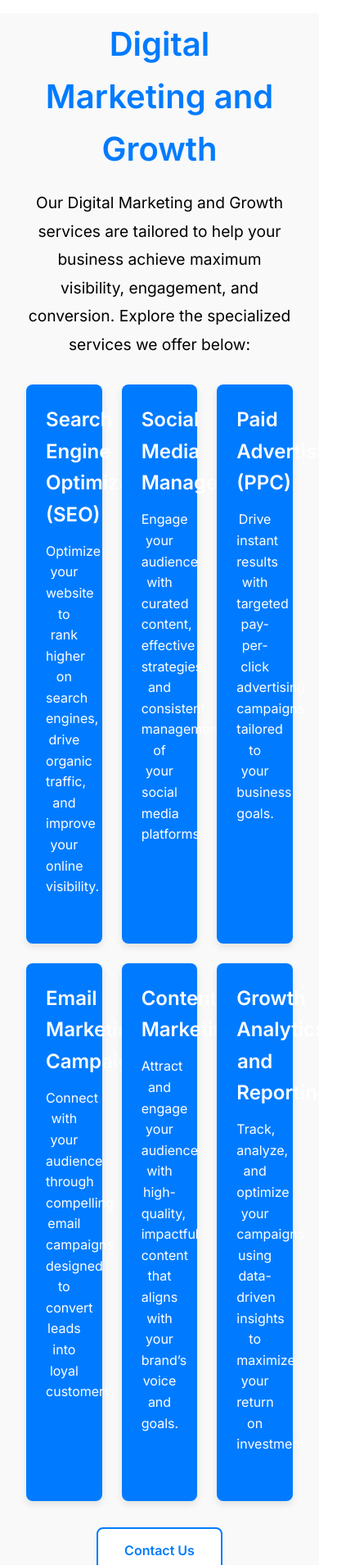
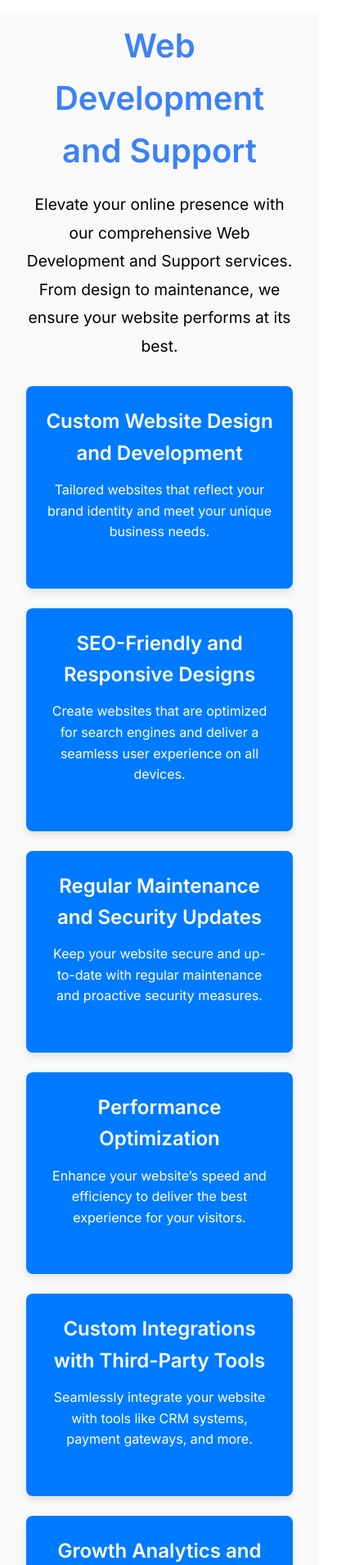
Before and after one commit to phenyo-code/DesignCraft, a plain HTML site: page webdev.html in a window 390 px wide. Shown: the part 52-1961 px from the top of the page at 82% size, 423 px wide, since content can reach past the window. Drawn offline with Linux system fonts and the light colour scheme.

Commit message:
Fixed the services boxes with accurate infomation

```diff
--- a/service.css
+++ b/service.css
@@ -650,12 +650,51 @@
     padding: 2rem;
     background-color: #f9f9f9;
     text-align: center;
-    margin-top: 30px;
+    margin-top: 2rem;
   }
+
+  .mobile-app-development {
+    padding: 2rem;
+    background-color: #f9f9f9;
+    text-align: center;
+    margin-top: 2rem;
+  }
+
+  .web-development {
+    padding: 2rem;
+    background-color: #f9f9f9;
+    text-align: center;
+    margin-top: 2rem;
+  }
+
+  .mobile-app-development h2 {
+    font-size: 2.5rem;
+    color: #3b82f6;
+    margin-bottom: 1rem;
+  }
+
+  .web-development h2 {
+    font-size: 2.5rem;
+    color: #3b82f6;
+    margin-bottom: 1rem;
+  }
+
+  .mobile-app-development p {
+    font-size: 1.2rem;
+    line-height: 1.8;
+    margin-bottom: 2rem;
+  }
+
+  .web-development p {
+    font-size: 1.2rem;
+    line-height: 1.8;
+    margin-bottom: 2rem;
+  }
+
 
   .digital-marketing h2 {
     font-size: 2.5rem;
-    color: #007bff;
+    color: #3b82f6;
     margin-bottom: 1rem;
   }
 
@@ -677,7 +716,7 @@
     color: #ffffff;
     padding: 1.5rem;
     border-radius: 8px;
-    width: calc(33.33% - 1rem); /* Adjust for responsiveness */
+    width: calc(33.33% - 1rem); /* Default for larger screens */
     box-shadow: 0 4px 8px rgba(0, 0, 0, 0.1);
   }
 
@@ -710,3 +749,42 @@
     background-color: #007bff;
     color: #fff;
   }
+
+  /* Responsive Design */
+  @media (max-width: 768px) {
+    .digital-marketing h2 {
+      font-size: 2rem;
+    }
+
+    .digital-marketing p {
+      font-size: 1rem;
+    }
+
+    .service-box {
+      width: calc(50% - 1rem); /* Adjust to 2 boxes per row on medium screens */
+    }
+
+    .cta .btn-secondary {
+      font-size: 0.9rem;
+      padding: 0.8rem 1.5rem;
+    }
+  }
+
+  @media (max-width: 480px) {
+    .digital-marketing h2 {
+      font-size: 1.8rem;
+    }
+
+    .digital-marketing p {
+      font-size: 0.9rem;
+    }
+
+    .service-box {
+      width: 100%; /* Full width on smaller screens */
+    }
+
+    .cta .btn-secondary {
+      font-size: 0.8rem;
+      padding: 0.7rem 1.2rem;
+    }
+  }
--- a/webdev.html
+++ b/webdev.html
@@ -29,53 +29,53 @@
       </div>
     </nav>
   </header>
+
   <div class="menu-divider"></div>
 
-  <section class="digital-marketing">
-    <h2>Digital Marketing and Growth</h2>
+  <section class="web-development">
+    <h2>Web Development and Support</h2>
     <p>
-      Our Digital Marketing and Growth services are tailored to help your business achieve maximum visibility, engagement, and conversion.
-      Explore the specialized services we offer below:
+      Elevate your online presence with our comprehensive Web Development and Support services. From design to maintenance, we ensure your website performs at its best.
     </p>
 
    <div class="service-boxes">
-      <!-- Search Engine Optimization (SEO) -->
+    <!-- Custom Website Design and Development -->
     <div class="service-box">
-        <h3>Search Engine Optimization (SEO)</h3>
+      <h3>Custom Website Design and Development</h3>
       <p>
-          Optimize your website to rank higher on search engines, drive organic traffic, and improve your online visibility.
+        Tailored websites that reflect your brand identity and meet your unique business needs.
       </p>
     </div>
 
-      <!-- Social Media Management -->
+    <!-- SEO-Friendly and Responsive Designs -->
     <div class="service-box">
-        <h3>Social Media Management</h3>
+      <h3>SEO-Friendly and Responsive Designs</h3>
       <p>
-          Engage your audience with curated content, effective strategies, and consistent management of your social media platforms.
+        Create websites that are optimized for search engines and deliver a seamless user experience on all devices.
       </p>
     </div>
 
-      <!-- Paid Advertising (PPC) -->
+    <!-- Regular Maintenance and Security Updates -->
     <div class="service-box">
-        <h3>Paid Advertising (PPC)</h3>
+      <h3>Regular Maintenance and Security Updates</h3>
       <p>
-          Drive instant results with targeted pay-per-click advertising campaigns tailored to your business goals.
+        Keep your website secure and up-to-date with regular maintenance and proactive security measures.
       </p>
     </div>
 
-      <!-- Email Marketing Campaigns -->
+    <!-- Performance Optimization -->
     <div class="service-box">
-        <h3>Email Marketing Campaigns</h3>
+      <h3>Performance Optimization</h3>
       <p>
-          Connect with your audience through compelling email campaigns designed to convert leads into loyal customers.
+        Enhance your website’s speed and efficiency to deliver the best experience for your visitors.
       </p>
     </div>
 
-      <!-- Content Marketing -->
+    <!-- Custom Integrations with Third-Party Tools -->
     <div class="service-box">
-        <h3>Content Marketing</h3>
+      <h3>Custom Integrations with Third-Party Tools</h3>
       <p>
-          Attract and engage your audience with high-quality, impactful content that aligns with your brand’s voice and goals.
+        Seamlessly integrate your website with tools like CRM systems, payment gateways, and more.
       </p>
     </div>
 
@@ -83,7 +83,7 @@
     <div class="service-box">
       <h3>Growth Analytics and Reporting</h3>
       <p>
-          Track, analyze, and optimize your campaigns using data-driven insights to maximize your return on investment.
+        Analyze and optimize your website’s performance with data-driven insights and reports.
       </p>
     </div>
   </div>
```
Also changed, not shown: about.html (+1 -1 lines), appdev.html (+19 -19 lines), index.html (+2 -0 lines). Lines whose indentation alone changed are shown as unchanged.
